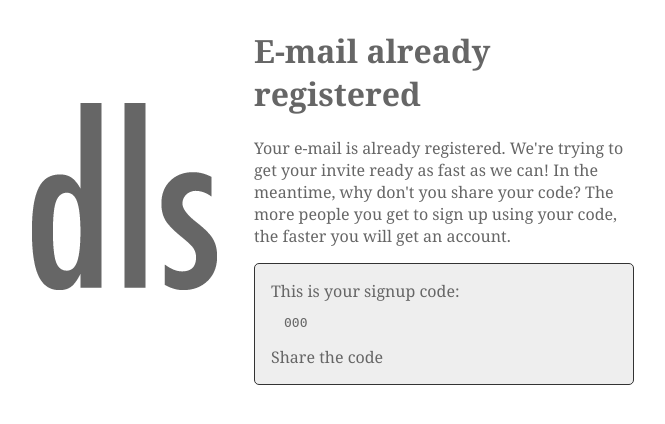
After one commit to gurglet/django-site-launch, a Django app: template launch/templates/launch/already_registered.html in a window 1280 px wide. The commit adds this page. Shown: the top 424 px of the page, without its empty margins (316-981 px from the left). Run offline with Django 3.2, Linux system fonts and the light colour scheme; the template is opened without the code that fills it: most values are stand-ins (such as "Sample title", 1, 10 or a date in 2020).

Commit message:
Added simple stylesheet

```diff
--- a/launch/static/css/signup.css
+++ b/launch/static/css/signup.css
@@ -0,0 +1,341 @@
+#signup {
+	background: transparent url(../img/dls.png) 0 50% no-repeat;
+	overflow: hidden;
+
+	font-family: Georgia, sans-serif;
+	color: #666;
+}
+
+#signup label {
+	display: block;
+	margin: 1em 0;
+}
+#signup input, #signup button {
+	border: 2px solid #ccc;
+	padding: 5px;
+	font: 1.5em 'Helvetica Neue', helvetica, arial, sans-serif;
+	-moz-border-radius: 6px;
+	border-radius: 6px;
+	color: #666;
+	outline: none;
+}
+#signup #id_email {
+	width: 300px;
+}
+#signup button {
+	background: #77f;
+	border-color: #77f;
+	color: white;
+}
+#signup #id_email:focus {
+	border-color: #99f;
+}
+#signup ul.errorlist {
+	list-style: none;
+
+	border: 1px solid #f44;
+	background: #fbb;
+	color: white;
+	padding: 0 .5em;
+}
+#signup ul.errorlist li {
+	margin: .5em 0;
+}
+#signup #share {
+	border: 1px solid #333;
+	background: #eee;
+	padding: 0 1em;
+	border-radius: 5px;
+}
+#signup #share code {
+	display: block;
+	margin: 1em;
+}
+
+
+/*
+	Variable Grid System.
+	Learn more ~ http://www.spry-soft.com/grids/
+	Based on 960 Grid System - http://960.gs/
+
+	Licensed under GPL and MIT.
+*/
+
+/*
+  Forces backgrounds to span full width,
+  even if there is horizontal scrolling.
+  Increase this if your layout is wider.
+
+  Note: IE6 works fine without this fix.
+*/
+
+body {
+  min-width: 640px;
+}
+
+/* Containers
+----------------------------------------------------------------------------------------------------*/
+#wrapper {
+	margin-left: auto;
+	margin-right: auto;
+	width: 640px;
+}
+
+/* Grid >> Global
+----------------------------------------------------------------------------------------------------*/
+
+
+.grid_1,
+.grid_2,
+.grid_3,
+.grid_4,
+.grid_5,
+.grid_6,
+.grid_7,
+.grid_8 {
+	display:inline;
+	float: left;
+	position: relative;
+	margin-left: 10px;
+	margin-right: 10px;
+}
+
+
+
+.push_1, .pull_1,
+.push_2, .pull_2,
+.push_3, .pull_3,
+.push_4, .pull_4,
+.push_5, .pull_5,
+.push_6, .pull_6,
+.push_7, .pull_7,
+.push_8, .pull_8 {
+	position:relative;
+}
+
+
+/* Grid >> Children (Alpha ~ First, Omega ~ Last)
+----------------------------------------------------------------------------------------------------*/
+
+.alpha {
+	margin-left: 0;
+}
+
+.omega {
+	margin-right: 0;
+}
+
+/* Grid >> 8 Columns
+----------------------------------------------------------------------------------------------------*/
+
+
+#wrapper .grid_1 {
+	width:60px;
+}
+
+#wrapper .grid_2 {
+	width:140px;
+}
+
+#wrapper .grid_3 {
+	width:220px;
+}
+
+#wrapper .grid_4 {
+	width:300px;
+}
+
+#wrapper .grid_5 {
+	width:380px;
+}
+
+#wrapper .grid_6 {
+	width:460px;
+}
+
+#wrapper .grid_7 {
+	width:540px;
+}
+
+#wrapper .grid_8 {
+	width:620px;
+}
+
+
+
+
+/* Prefix Extra Space >> 8 Columns
+----------------------------------------------------------------------------------------------------*/
+
+
+#wrapper .prefix_1 {
+	padding-left:80px;
+}
+
+#wrapper .prefix_2 {
+	padding-left:160px;
+}
+
+#wrapper .prefix_3 {
+	padding-left:240px;
+}
+
+#wrapper .prefix_4 {
+	padding-left:320px;
+}
+
+#wrapper .prefix_5 {
+	padding-left:400px;
+}
+
+#wrapper .prefix_6 {
+	padding-left:480px;
+}
+
+#wrapper .prefix_7 {
+	padding-left:560px;
+}
+
+
+
+/* Suffix Extra Space >> 8 Columns
+----------------------------------------------------------------------------------------------------*/
+
+
+#wrapper .suffix_1 {
+	padding-right:80px;
+}
+
+#wrapper .suffix_2 {
+	padding-right:160px;
+}
+
+#wrapper .suffix_3 {
+	padding-right:240px;
+}
+
+#wrapper .suffix_4 {
+	padding-right:320px;
+}
+
+#wrapper .suffix_5 {
+	padding-right:400px;
+}
+
+#wrapper .suffix_6 {
+	padding-right:480px;
+}
+
+#wrapper .suffix_7 {
+	padding-right:560px;
+}
+
+
+
+/* Push Space >> 8 Columns
+----------------------------------------------------------------------------------------------------*/
+
+
+#wrapper .push_1 {
+	left:80px;
+}
+
+#wrapper .push_2 {
+	left:160px;
+}
+
+#wrapper .push_3 {
+	left:240px;
+}
+
+#wrapper .push_4 {
+	left:320px;
+}
+
+#wrapper .push_5 {
+	left:400px;
+}
+
+#wrapper .push_6 {
+	left:480px;
+}
+
+#wrapper .push_7 {
+	left:560px;
+}
+
+
+
+/* Pull Space >> 8 Columns
+----------------------------------------------------------------------------------------------------*/
+
+
+#wrapper .pull_1 {
+	left:-80px;
+}
+
+#wrapper .pull_2 {
+	left:-160px;
+}
+
+#wrapper .pull_3 {
+	left:-240px;
+}
+
+#wrapper .pull_4 {
+	left:-320px;
+}
+
+#wrapper .pull_5 {
+	left:-400px;
+}
+
+#wrapper .pull_6 {
+	left:-480px;
+}
+
+#wrapper .pull_7 {
+	left:-560px;
+}
+
+
+
+
+/* `Clear Floated Elements
+----------------------------------------------------------------------------------------------------*/
+
+/* http://sonspring.com/journal/clearing-floats */
+
+.clear {
+  clear: both;
+  display: block;
+  overflow: hidden;
+  visibility: hidden;
+  width: 0;
+  height: 0;
+}
+
+/* http://www.yuiblog.com/blog/2010/09/27/clearfix-reloaded-overflowhidden-demystified */
+
+.clearfix:before,
+.clearfix:after {
+  content: '\0020';
+  display: block;
+  overflow: hidden;
+  visibility: hidden;
+  width: 0;
+  height: 0;
+}
+
+.clearfix:after {
+  clear: both;
+}
+
+/*
+  The following zoom:1 rule is specifically for IE6 + IE7.
+  Move to separate stylesheet if invalid CSS is a problem.
+*/
+
+.clearfix {
+  zoom: 1;
+}
--- /dev/null
+++ b/launch/templates/launch/already_registered.html
@@ -0,0 +1,8 @@
+{% extends "launch/base.html" %}
+{% block content %}
+<h1>E-mail already registered</h1>
+
+<p>Your e-mail is already registered. We're trying to get your invite ready as fast as we can! In the meantime, why don't you share your code? The more people you get to sign up using your code, the faster you will get an account.</p>
+
+{% include "launch/share_code.html" %}
+{% endblock %}
--- /dev/null
+++ b/launch/templates/launch/base.html
@@ -0,0 +1,15 @@
+<!DOCTYPE html>
+<html>
+	<head>
+		<link rel="stylesheet" href="{{STATIC_URL}}css/signup.css" type="text/css" media="screen" />
+	</head>
+	<body>
+		<div id="wrapper">
+			<div id="signup">
+				<div class="grid_5 push_3 omega">
+					{% block content %}{% endblock %}
+				</div>
+			</div>
+		</div>
+	</body>
+</html>
--- a/launch/templates/launch/form.html
+++ b/launch/templates/launch/form.html
@@ -1,3 +1,5 @@
+{% extends "launch/base.html" %}
+{% block content %}
 <h1>Welcome</h1>
 
 <p>Sign up for our awesome service right here on this page</p>
@@ -9,6 +11,4 @@
 
 <button>Go</button>
 </form>
-
-
-<link rel="stylesheet" href="{{STATIC_URL}}css/signup.css" type="text/css" media="screen" />
+{% endblock %}
--- /dev/null
+++ b/launch/templates/launch/share_code.html
@@ -0,0 +1,15 @@
+<div id="share">
+	<p>This is your signup code: <code>{{code}}</code></p>
+
+	<p>
+		Share the code
+
+		<span class="st_facebook_button" st_url="http://www.example.com/{{code}}" st_title="Sign up for an early invite on Django Launch Site"></span>
+		<span class="st_twitter_button" st_url="http://www.example.com/{{code}}" st_title="Sign up for an early invite on Django Launch Site"></span>
+	</p>
+
+	<script type="text/javascript" src="http://w.sharethis.com/button/buttons.js"></script>
+	<script type="text/javascript">
+	stLight.options({ publisher:'c62510e6-af19-4745-a607-c73f84fbfa28' });
+	</script>
+</div>
```
Also changed, not shown: launch/templates/launch/success.html (+6 -13 lines), launch/views.py (+4 -3 lines), launch/static/img/dls.png (added).
